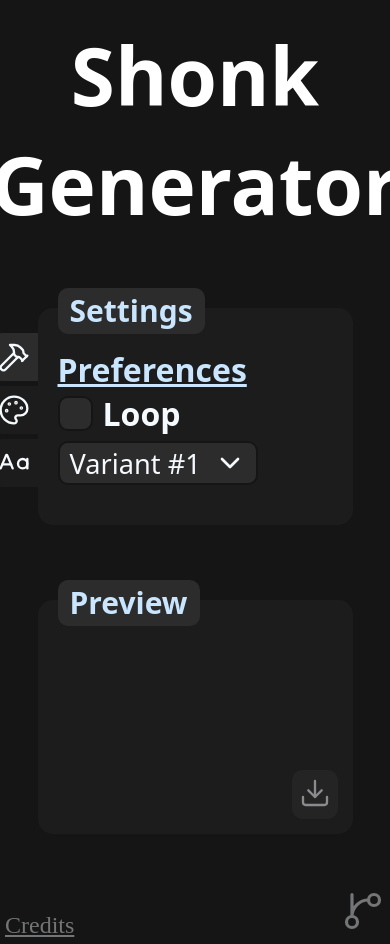
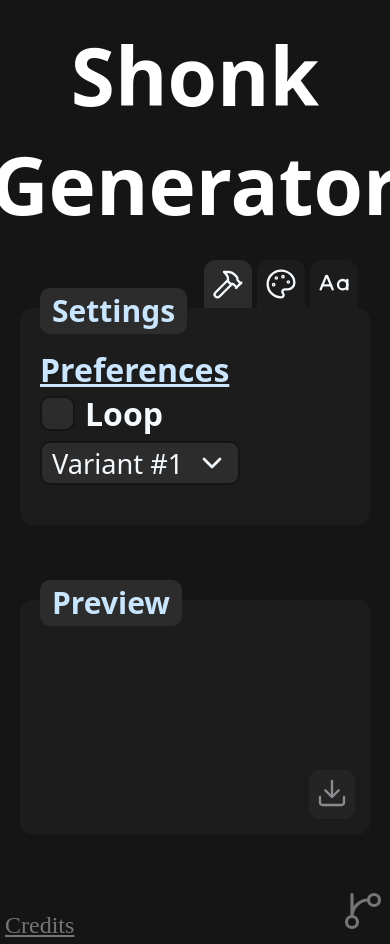
Before and after one commit to Kolpixx/shonk-generator, a React (Vite) app: page / in a window 390 px wide. Built offline with nearby package versions, Linux system fonts and the light colour scheme; a web font is replaced by a local one.

Commit message:
feat: better mobile support for the navbar and stuff

```diff
--- a/src/components/Customization/Customization.css
+++ b/src/components/Customization/Customization.css
@@ -17,7 +17,7 @@
     display: flex;
     flex-direction: column;
     gap: 20px;
-    width: 20%;
+    width: 320px;
 }
 
 .settings-checkbox {
@@ -62,10 +62,22 @@
             background: var(--background-2);
         }
     }
+
+    @media (max-width: 600px) {
+        top: -48px;
+        left: unset;
+        right: 12px;
+        flex-direction: row;
+
+        & > li {
+            border-radius: 12px 12px 0 0;
+        }
+
+    }
 }
 
-@media (max-width: 1200px) {
+@media (max-width: 600px) {
     #customization {
-        width: 90%;
+        width: 100%;
     }
 }
--- a/src/sites/App/App.css
+++ b/src/sites/App/App.css
@@ -134,7 +134,7 @@ section {
     position: relative;
     padding: 40px 20px;
     background-color: var(--background-1);
-    border-radius: 15px;
+    border-radius: 12px;
     height: fit-content;
 }
 
@@ -153,9 +153,9 @@ section[data-title]::before {
     color: var(--accent-color);
 }
 
-@media (max-width: 1200px) {
+@media (max-width: 600px) {
     section {
-        width: 90%;
+        width: 100%;
     }
 }
 
```
